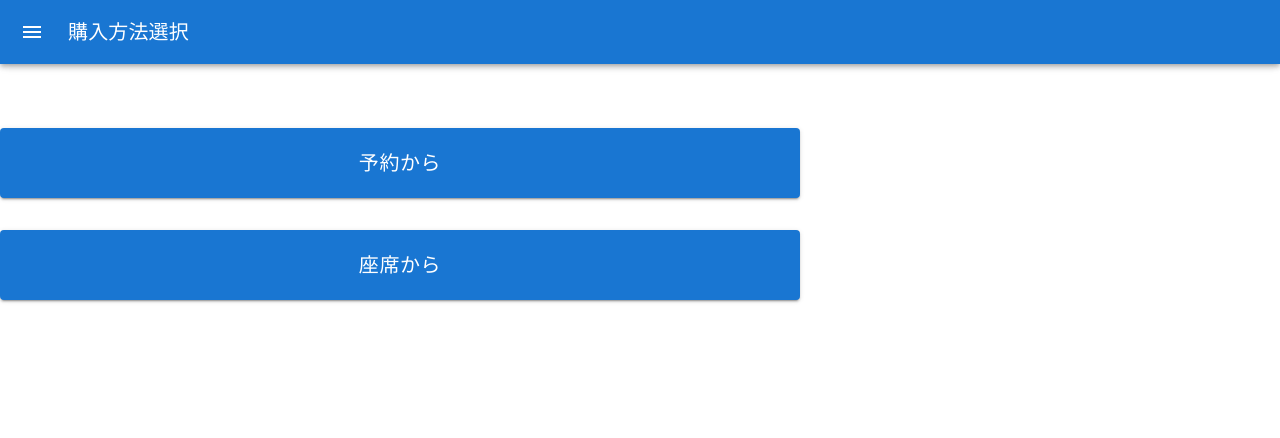
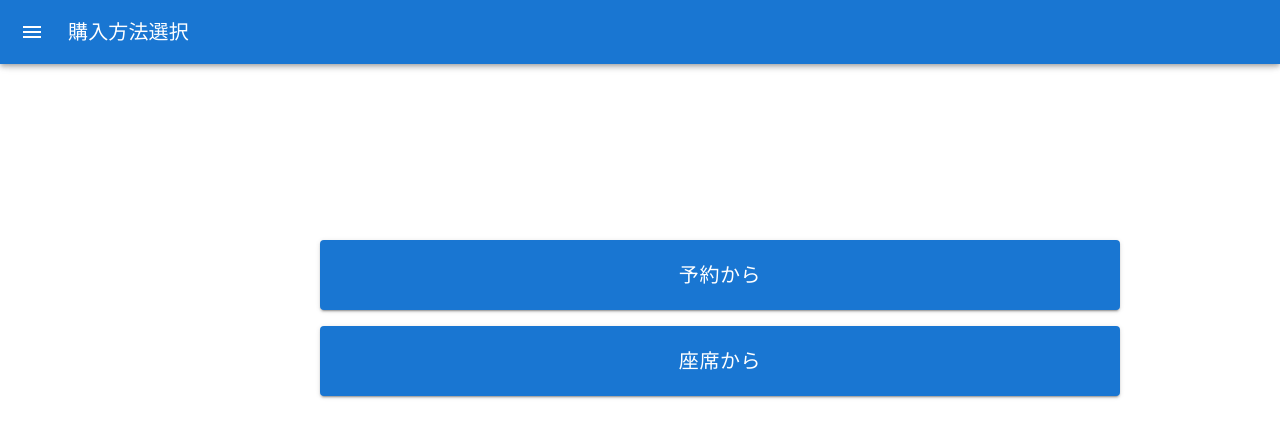
Before and after one commit to okenshin/HAL-cinema-CMS, a Next.js app in the folder frontend/: page /buy in a window 1280 px wide. Shown: the top 438 px of the page. Built offline with nearby package versions, Linux system fonts and the light colour scheme.

Commit message:
予約から遷移完了

```diff
--- a/frontend/src/components/buyselecter/buybutton/index.js
+++ b/frontend/src/components/buyselecter/buybutton/index.js
@@ -1,11 +1,20 @@
 import * as React from 'react';
 import Stack from '@mui/material/Stack';
 import Button from '@mui/material/Button';
+import { useRouter } from 'next/router';
+
 
 export default function buyButtons() {
+
+  const router = useRouter();
+
+  const handleClick = () => {
+    router.push('/buy/buyselect/reserve');
+  };
+
   return (
-    <Stack spacing={4} flex-direction = "column">
-      <Button variant="contained" sx={{ width: 800 , height: 70 , fontSize: 20}}>予約から</Button>
+    <Stack spacing={2} flex-direction = "column">
+      <Button variant="contained" sx={{ width: 800 , height: 70 , fontSize: 20}} onClick={handleClick}>予約から</Button>
       <Button variant="contained" sx={{ width: 800 , height: 70 , fontSize: 20}}>座席から</Button>
     </Stack>
   );
--- a/frontend/src/components/buyselecter/index.js
+++ b/frontend/src/components/buyselecter/index.js
@@ -1,9 +1,10 @@
 import Buybuttons from  "@/components/buyselecter/buybutton";
+import { Box } from "@mui/material";
 
 export default function buyselecter(props) {
     return (
-      <>
+      <Box sx={{ position: "absolute" , top: "30%" , left: "25%"  }}>
           <Buybuttons></Buybuttons>
-      </>
+      </Box>
     )
   }
```
Also changed, not shown: frontend/src/pages/buy/buyselect/reserve.js (added, +36 -0 lines), frontend/src/pages/buy/buyselect/seat.js (added, +8 -0 lines), frontend/src/pages/buy/index.js (renamed from frontend/src/pages/buy.js).
